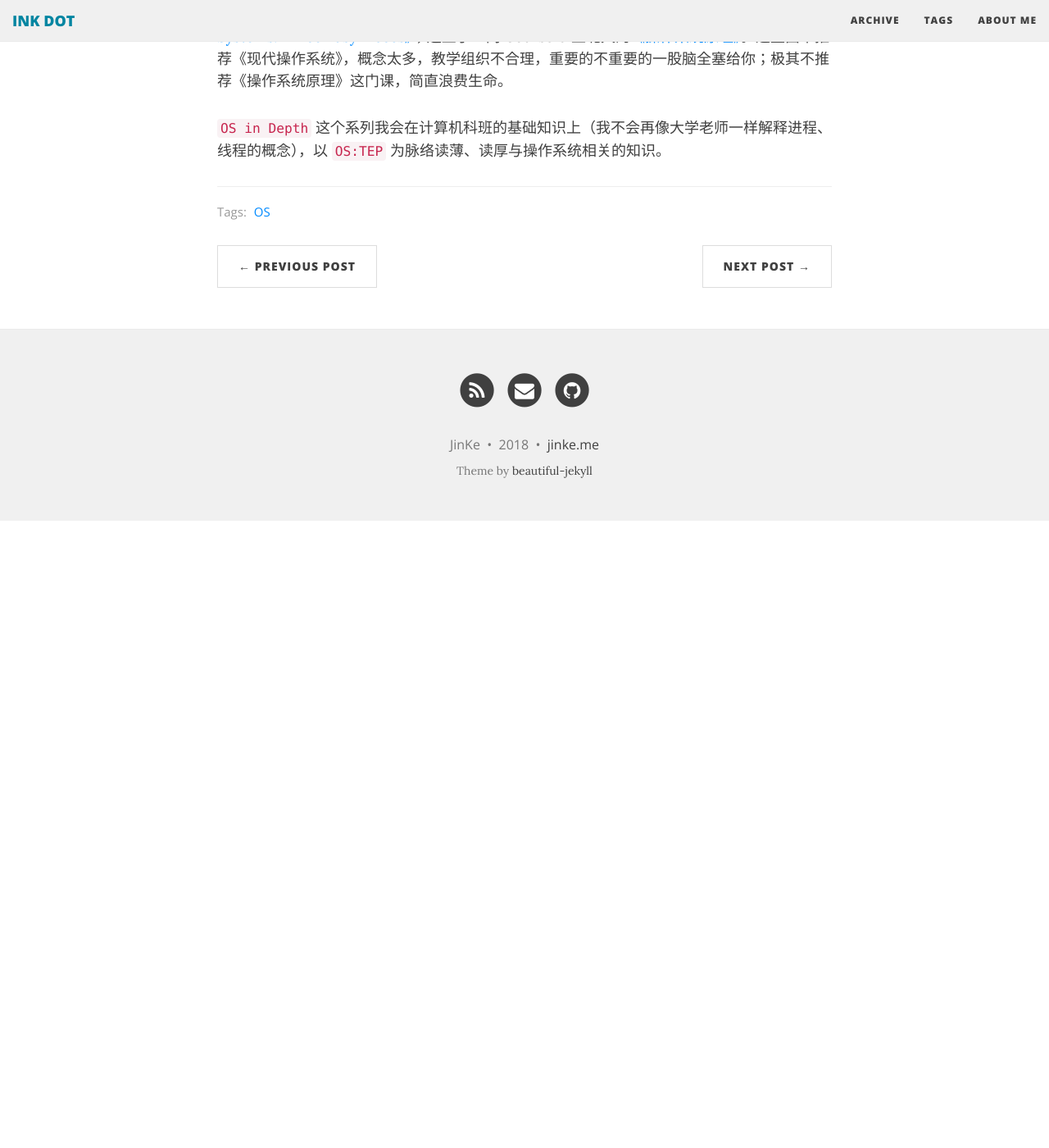
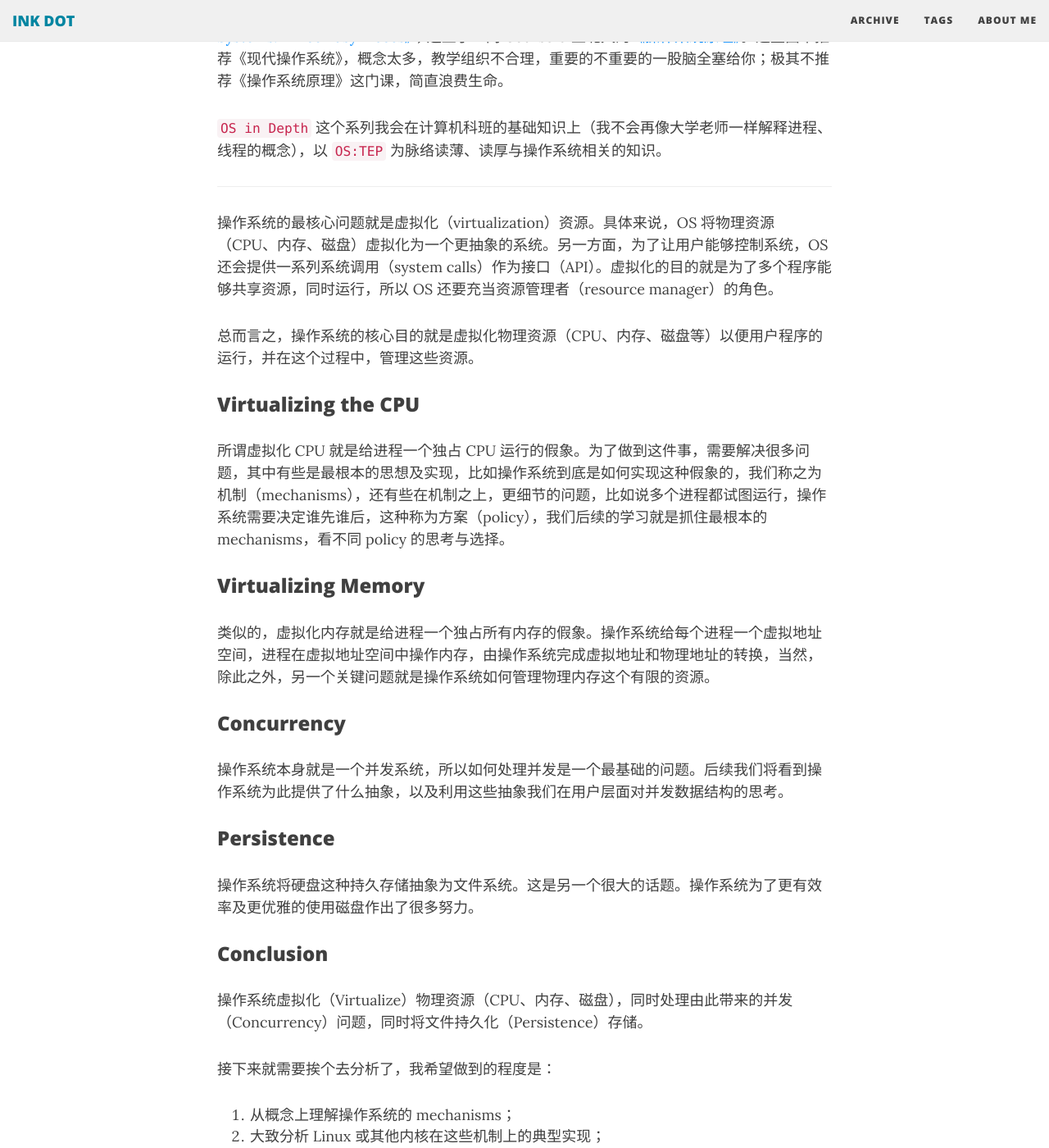
Before and after one commit to yichenluan/yichenluan.github.io, a Jekyll site: the page built from _posts/2018-08-31-os-in-depth.md, in a window 1280 px wide and 1400 px high, scrolled down 595 px. Shown: the whole window at 82% size. Built offline with Jekyll 4.4.1, drawn with Linux system fonts in a browser that asks for light colours; nearby versions of some CDN libraries; comment, search, counter and statistics services are not loaded; before the commit the page ends 1230 px from its top, so only the background shows below that; some of the changed text lies outside the part shown.

Commit message:
complete os

```diff
--- a/_posts/2018-08-31-os-in-depth.md
+++ b/_posts/2018-08-31-os-in-depth.md
@@ -16,3 +16,36 @@ tags: [OS]
 `OS in Depth` 这个系列我会在计算机科班的基础知识上（我不会再像大学老师一样解释进程、线程的概念），以 `OS:TEP` 为脉络读薄、读厚与操作系统相关的知识。
 
 ---
+
+操作系统的最核心问题就是虚拟化（virtualization）资源。具体来说，OS 将物理资源（CPU、内存、磁盘）虚拟化为一个更抽象的系统。另一方面，为了让用户能够控制系统，OS 还会提供一系列系统调用（system calls）作为接口（API）。虚拟化的目的就是为了多个程序能够共享资源，同时运行，所以 OS 还要充当资源管理者（resource manager）的角色。
+
+总而言之，操作系统的核心目的就是虚拟化物理资源（CPU、内存、磁盘等）以便用户程序的运行，并在这个过程中，管理这些资源。
+
+### Virtualizing the CPU
+
+所谓虚拟化 CPU 就是给进程一个独占 CPU 运行的假象。为了做到这件事，需要解决很多问题，其中有些是最根本的思想及实现，比如操作系统到底是如何实现这种假象的，我们称之为机制（mechanisms），还有些在机制之上，更细节的问题，比如说多个进程都试图运行，操作系统需要决定谁先谁后，这种称为方案（policy），我们后续的学习就是抓住最根本的 mechanisms，看不同 policy 的思考与选择。
+
+### Virtualizing Memory
+
+类似的，虚拟化内存就是给进程一个独占所有内存的假象。操作系统给每个进程一个虚拟地址空间，进程在虚拟地址空间中操作内存，由操作系统完成虚拟地址和物理地址的转换，当然，除此之外，另一个关键问题就是操作系统如何管理物理内存这个有限的资源。
+
+### Concurrency
+
+操作系统本身就是一个并发系统，所以如何处理并发是一个最基础的问题。后续我们将看到操作系统为此提供了什么抽象，以及利用这些抽象我们在用户层面对并发数据结构的思考。
+
+
+### Persistence
+
+操作系统将硬盘这种持久存储抽象为文件系统。这是另一个很大的话题。操作系统为了更有效率及更优雅的使用磁盘作出了很多努力。
+
+
+### Conclusion
+
+操作系统虚拟化（Virtualize）物理资源（CPU、内存、磁盘），同时处理由此带来的并发（Concurrency）问题，同时将文件持久化（Persistence）存储。
+
+接下来就需要挨个去分析了，我希望做到的程度是：
+
+1. 从概念上理解操作系统的 mechanisms；
+2. 大致分析 Linux 或其他内核在这些机制上的典型实现；
+3. 从概念上理解操作系统的 policy，并分析不同 policy 之间的优劣；
+4. 阅读现代操作系统选择的 policy，并从源码层面从中分析思考。
```
